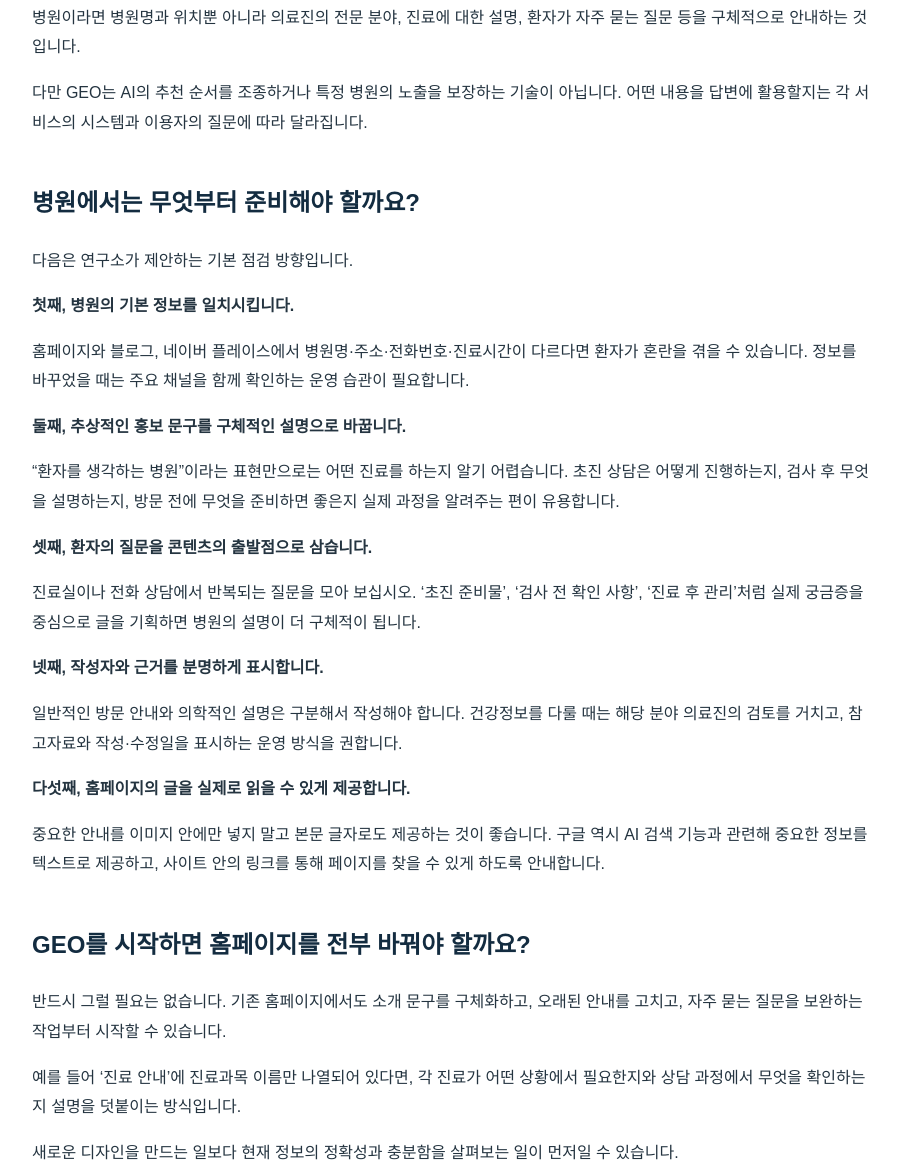
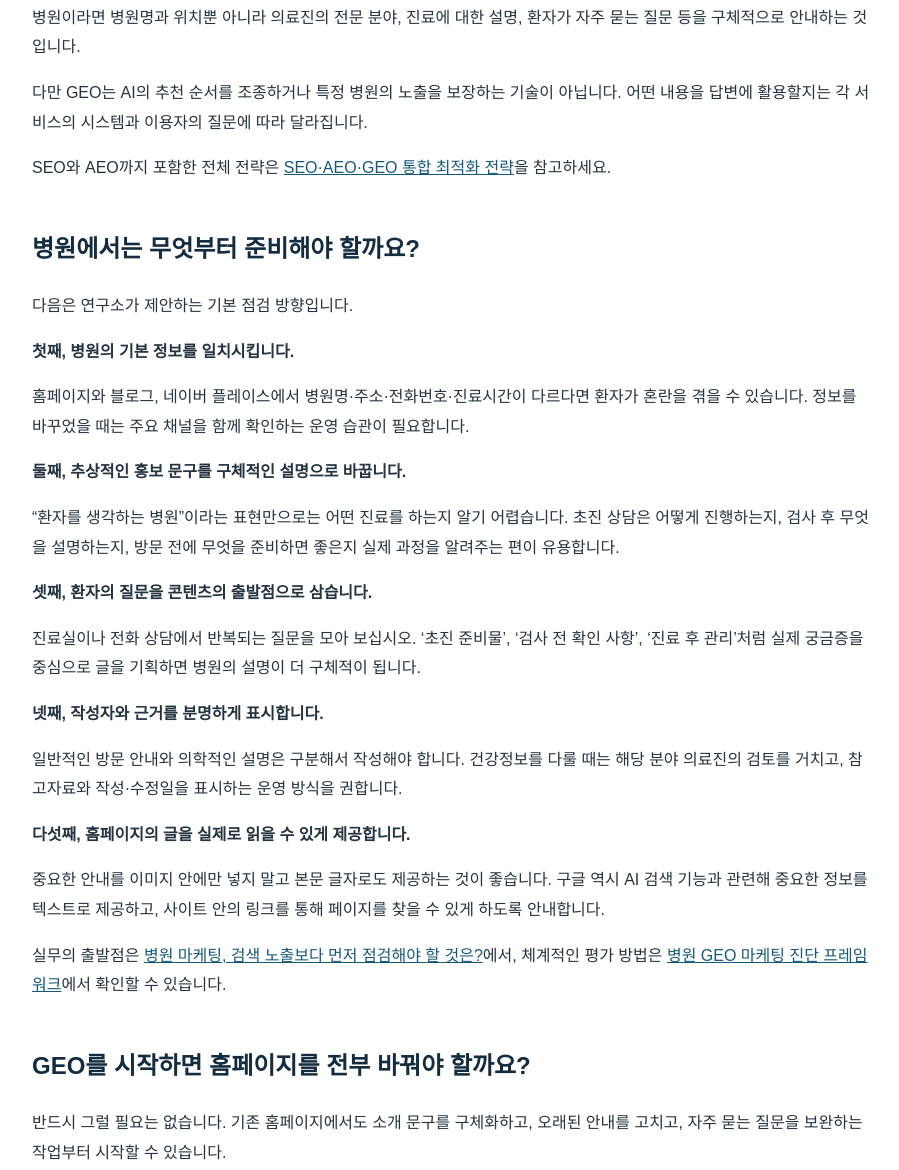
Before and after one commit to kms3274-ship-it/geo-strategy-website, an Eleventy site: page src/insights/20261120-073300.md in a window 1280 px wide. Shown: the part 1022-2192 px from the top of the page, without its empty margins (188-1087 px from the left). Built offline with nearby package versions, Linux system fonts and the light colour scheme; Eleventy itself is replaced by a stand-in of ours; files that its build step writes are made by us from their sources.

Commit message:
Add contextual internal links to GEO insight article

```diff
--- a/src/insights/20261120-073300.md
+++ b/src/insights/20261120-073300.md
@@ -24,6 +24,8 @@ GEO는 Generative Engine Optimization의 약자로, 일반적으로 ‘생성형
 
 다만 GEO는 AI의 추천 순서를 조종하거나 특정 병원의 노출을 보장하는 기술이 아닙니다. 어떤 내용을 답변에 활용할지는 각 서비스의 시스템과 이용자의 질문에 따라 달라집니다.
 
+SEO와 AEO까지 포함한 전체 전략은 [SEO·AEO·GEO 통합 최적화 전략](/insights/20261127-161807/)을 참고하세요.
+
 ## 병원에서는 무엇부터 준비해야 할까요?
 
 다음은 연구소가 제안하는 기본 점검 방향입니다.
@@ -47,6 +49,8 @@ GEO는 Generative Engine Optimization의 약자로, 일반적으로 ‘생성형
 **다섯째, 홈페이지의 글을 실제로 읽을 수 있게 제공합니다.**
 
 중요한 안내를 이미지 안에만 넣지 말고 본문 글자로도 제공하는 것이 좋습니다. 구글 역시 AI 검색 기능과 관련해 중요한 정보를 텍스트로 제공하고, 사이트 안의 링크를 통해 페이지를 찾을 수 있게 하도록 안내합니다.
+
+실무의 출발점은 [병원 마케팅, 검색 노출보다 먼저 점검해야 할 것은?](/insights/20261118-225337/)에서, 체계적인 평가 방법은 [병원 GEO 마케팅 진단 프레임워크](/insights/hospital-geo/)에서 확인할 수 있습니다.
 
 ## GEO를 시작하면 홈페이지를 전부 바꿔야 할까요?
 
```
